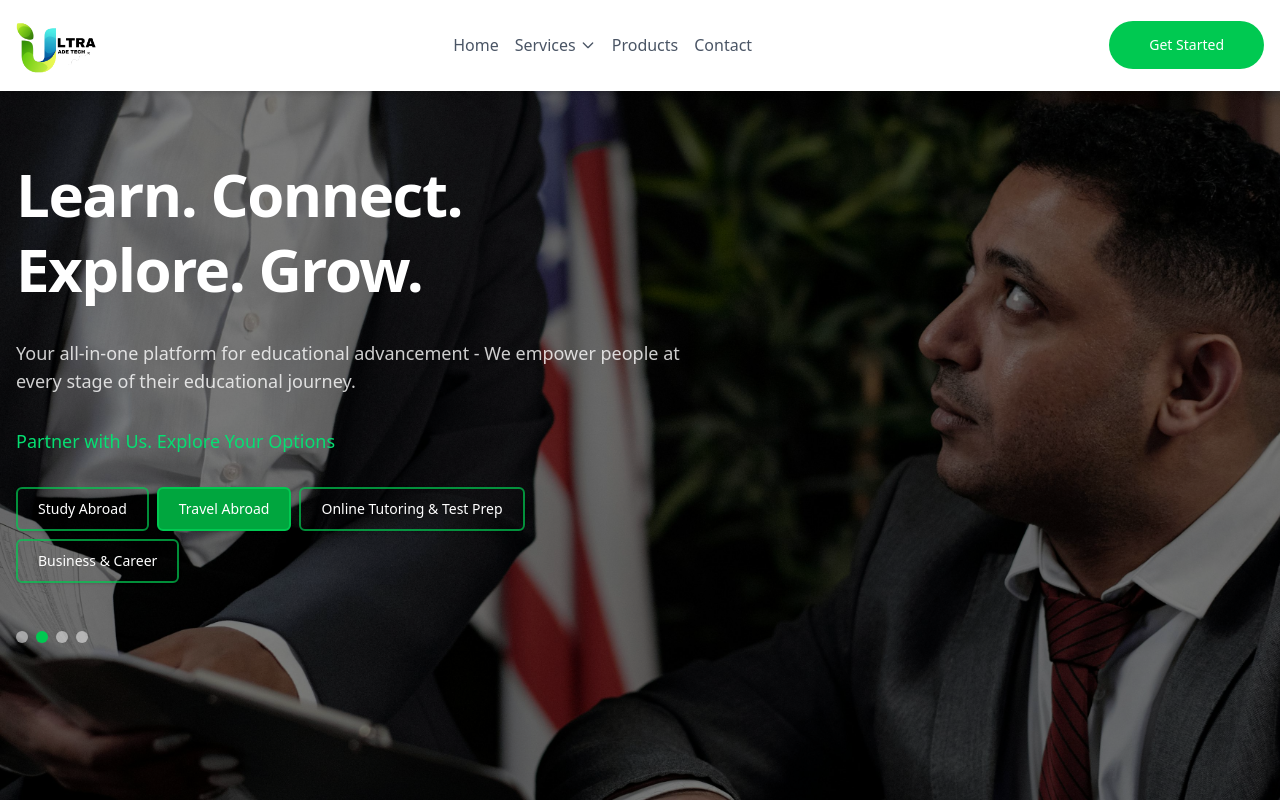
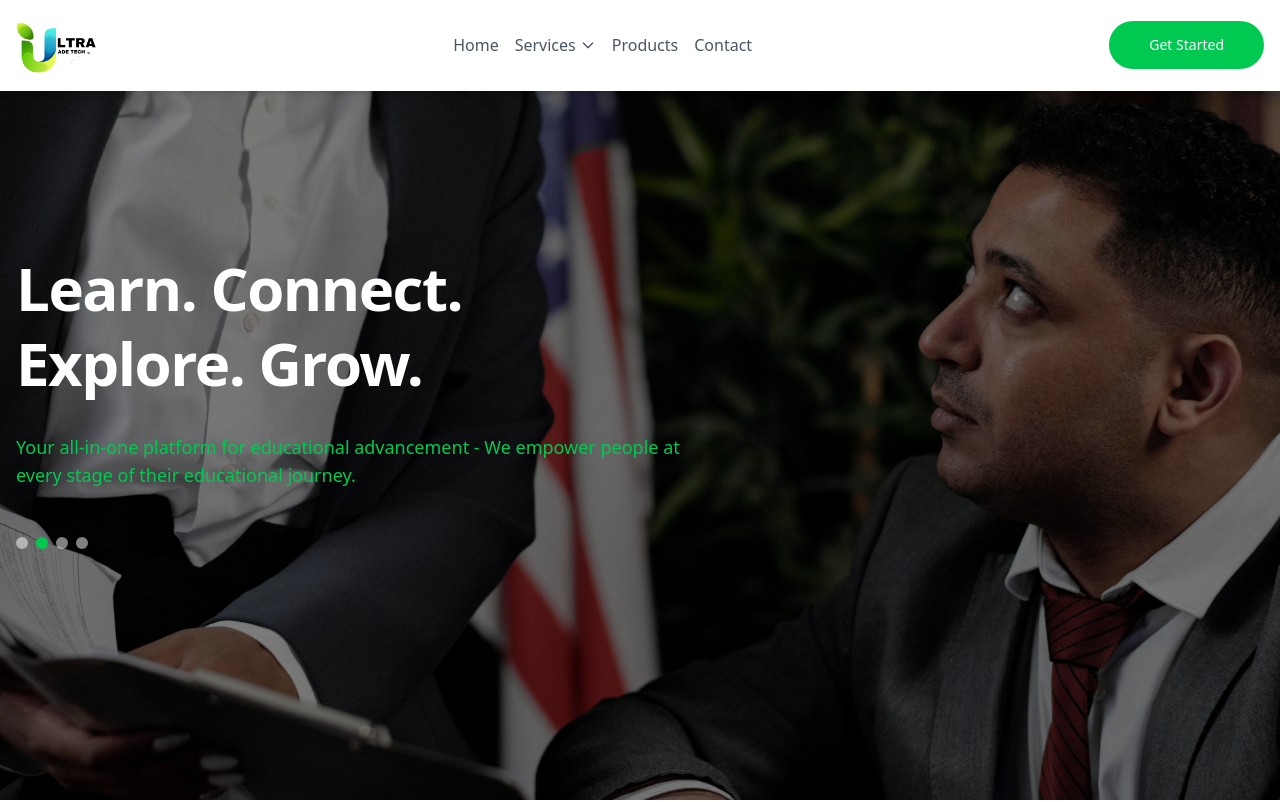
Before and after one commit to hotcoder27/ultra_vite, a React (Vite) app: page / in a window 1280 px wide. Shown: the top 802 px of the page. Built offline with nearby package versions, Linux system fonts and the light colour scheme.

Commit message:
make changes to Hero

```diff
--- a/src/components/Hero.jsx
+++ b/src/components/Hero.jsx
@@ -42,29 +42,11 @@ const Hero = () => {
             <h1 className="text-4xl font-bold md:text-5xl text-white lg:text-6xl tracking-tight leading-tight">
               Learn. Connect. Explore. Grow.
             </h1>
-            <p className="text-lg text-white/80">
+            <p className="text-lg text-green-500">
               Your all-in-one platform for educational advancement - We empower people at every stage of their
               educational journey.
             </p>
-            <p className="text-lg text-green-400 font-medium">Partner with Us. Explore Your Options</p>
 
-            <div className="flex items-center flex-wrap gap-2">
-              {links.map((link, index) => (
-                <a
-                  key={index}
-                  href={link.href}
-                  onMouseEnter={() => setCurrentImageKey(link.label)}
-                  className={`inline-flex h-11 px-5 items-center justify-center shadow-sm text-sm font-medium transition-all rounded-md
-                    ${
-                      currentImageKey === link.label
-                        ? "bg-green-600 text-white border-2 border-green-500"
-                        : "text-white hover:bg-green-600 hover:text-white border-2 border-green-500/70"
-                    }`}
-                >
-                  {link.label}
-                </a>
-              ))}
-            </div>
 
             <div className="flex space-x-2 pt-4">
               {links.map((_, index) => (
```
